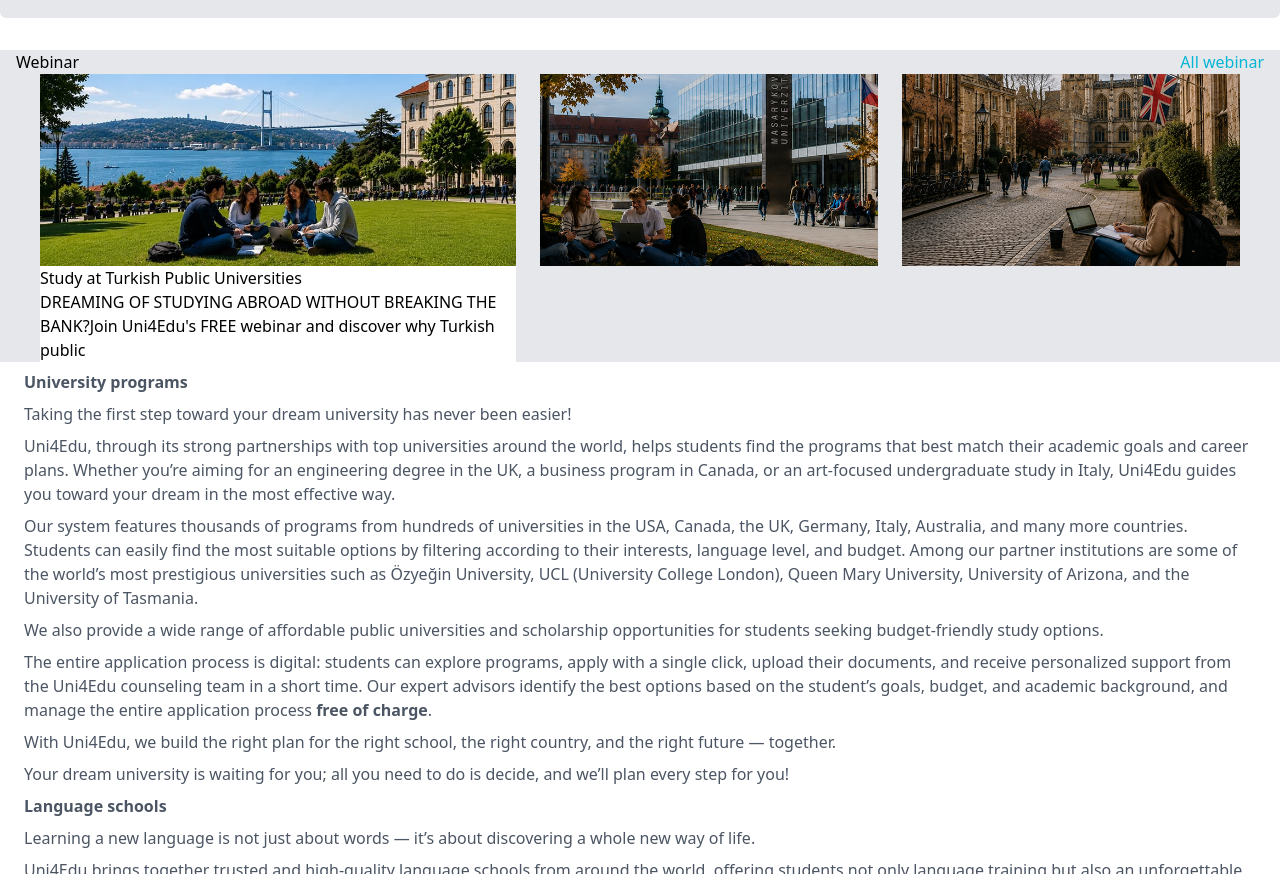
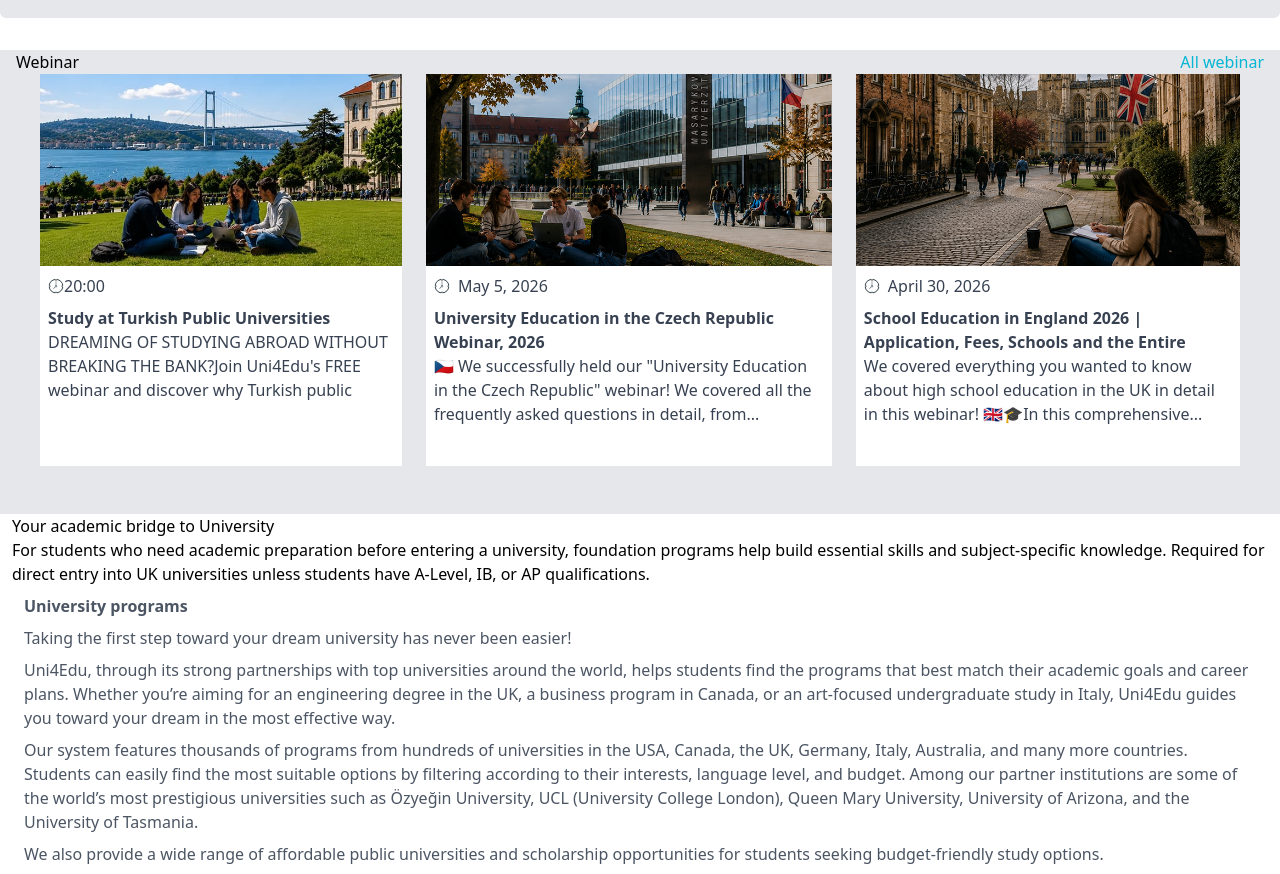
Before and after one commit to Ornellakayigirwa/uni4edu-page-cloning, a plain HTML site: page index.html in a window 1280 px wide. Shown: the part 1854-2728 px from the top of the page. Drawn offline with nearby package versions, Linux system fonts and the light colour scheme.

Commit message:
Added academic bridge section

```diff
--- a/index.html
+++ b/index.html
@@ -264,28 +264,60 @@
         </div>
 
         <div class= "flex gap-6 px-6">
-            <div class="bg-white ">
+            <div class="bg-white text-gray-700 rounded-t-2xl pb-10 mb-12">
                 <div>
                     <img src="event-uni4edu1780466755803IMAGE.jpeg" class="w-full h-48 object-cover">
                 </div>
-            <h1>Study at Turkish Public Universities</h1>
-            <p>DREAMING OF STUDYING ABROAD WITHOUT BREAKING THE BANK?Join Uni4Edu's FREE webinar and discover why Turkish public</p>
+                <div class="flex mt-2 mb-2 px-2">
+                    <img src="alarm-clock.svg">
+                    <p>20:00</p>
+                </div>
+                <h1 class="px-2"><b>Study at Turkish Public Universities</b></h1>
+                <p class="px-2">DREAMING OF STUDYING ABROAD WITHOUT BREAKING THE BANK?Join Uni4Edu's FREE webinar and discover why Turkish public</p>
             </div>
 
-            <div>
+            <div div class="bg-white text-gray-700 rounded-t-2xl pb-10 mb-12">
                 <div>
                     <img src="event-uni4edu1779096382953IMAGE.png" class="w-full h-48 object-cover">
                 </div>
+                <div class="flex mt-2 mb-2 px-2">
+                    <img src="alarm-clock.svg">
+                    <p class="px-2">May 5, 2026</p>
+                </div>
+                <h1 class="px-2"><b>University Education in the Czech Republic Webinar, 2026</b></h1>
+                <p class="px-2">🇨🇿 We successfully held our "University Education in the Czech Republic" webinar!
+                    We covered all the frequently asked questions in detail, from...</p>
             </div>
 
-            <div>
+            <div div class="bg-white text-gray-700 rounded-t-2xl pb-10 mb-12">
                 <div>
                     <img src="event-uni4edu1779096225288IMAGE.png" class="w-full h-48 object-cover">
                 </div>
+                <div class="flex mt-2 mb-2 px-2">
+                    <img src="alarm-clock.svg">
+                    <p class="px-2">April 30, 2026</p>
+                </div>
+                <h1 class="px-2"><b>School Education in England 2026 | Application, Fees, Schools and the Entire</b></h1>
+                <p class="px-2">We covered everything you wanted to know about high school education in the UK in detail in this webinar! 🇬🇧🎓In this comprehensive...</p>
             </div>
 
         </div>
 
+    </section>
+
+    <section>
+        <div class="bg-white px-3">
+            <h1>Your academic bridge to University</h1>
+            <p>
+                For students who need academic preparation before entering a university, foundation programs help build essential skills and subject-specific knowledge.
+                 Required for direct entry into UK universities unless students have A-Level, IB, or AP qualifications.
+            </p>
+        <div class="bg-blue-200 pr-10">
+
+
+        </div>
+
+        </div>
     </section>
 
 
```
Lines whose indentation alone changed are shown as unchanged.
